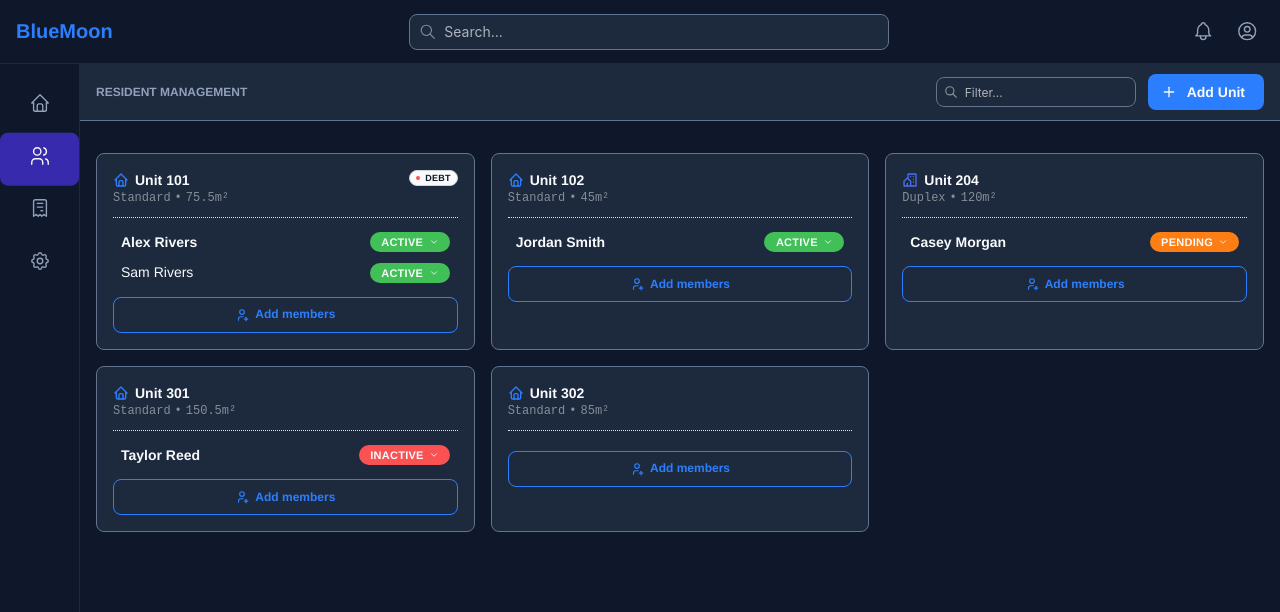
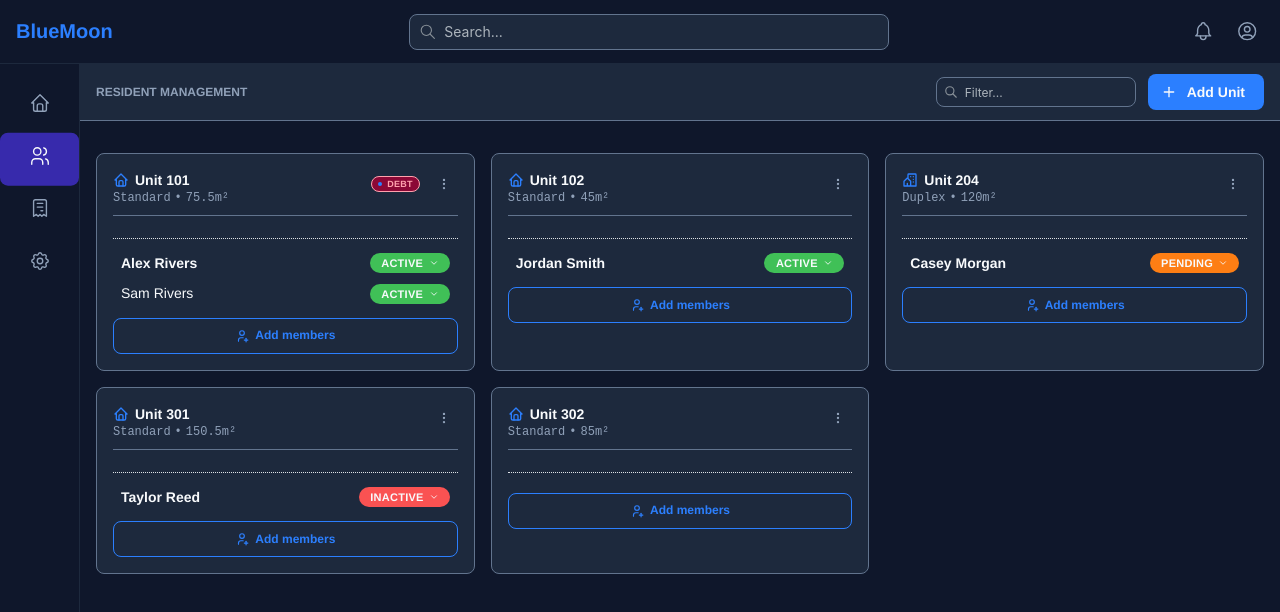
Before and after one commit to FairyHmm/BlueMoon, a React (Vite) app: page /residents in a window 1280 px wide. Shown: the top 612 px of the page. Built offline with nearby package versions, Linux system fonts and the light colour scheme.

Commit message:
feat: Implement the remove unit feature

```diff
--- a/src/components/modules/residents/UnitHeader.jsx
+++ b/src/components/modules/residents/UnitHeader.jsx
@@ -1,20 +1,35 @@
-import { Group, Stack, Text, Badge } from "@mantine/core";
-import { IconHome } from "@tabler/icons-react";
+import {
+  Group,
+  Stack,
+  Text,
+  Badge,
+  ActionIcon,
+  Menu,
+  TextInput,
+  NumberInput,
+  Select,
+} from "@mantine/core";
+import { IconHome, IconDotsVertical, IconTrash } from "@tabler/icons-react";
+import EditableField from "../../ui/EditableField";
 import { UNIT_TYPES, getUnitConfig } from "../../../data/registryConfigs";
-import EditableField from "../../ui/EditableField";
-import { TextInput, NumberInput, Select } from "@mantine/core";
+import classes from "../../../styles/components/modules/residents/unit-header.module.css";
 
-export default function UnitHeader({ unit, onUpdate }) {
+export default function UnitHeader({ unit, onUpdate, onRemove }) {
   const cfg = getUnitConfig(unit.type);
   const Icon = cfg.icon || IconHome;
 
   return (
-    <Group justify="space-between" align="flex-start">
+    <Group
+      justify="space-between"
+      align="flex-start"
+      className={classes["header-root"]}
+    >
       <Stack gap={0}>
         <Group gap={6}>
-          <Icon size={16} color={`var(--mantine-color-${cfg.color}-filled)`} />
+          {/* Using brand primary variable for the icon */}
+          <Icon size={16} style={{ color: "var(--color-primary)" }} />
           <Group gap={4}>
-            <Text fw={900} size="sm">
+            <Text fw={900} size="sm" className={classes["title-label"]}>
               Unit
             </Text>
             <EditableField
@@ -38,12 +53,13 @@ export default function UnitHeader({ unit, onUpdate }) {
             }))}
             onSave={(v) => onUpdate(unit.id, { type: v })}
             renderDisplay={() => (
-              <Text size="xs" c="dimmed">
+              <Text size="xs" className="color-muted">
                 {cfg.label}
               </Text>
             )}
+            comboboxProps={{ zIndex: 2000, withinPortal: true }}
           />
-          <Text size="xs" c="dimmed">
+          <Text size="xs" className="color-muted">
             •
           </Text>
           <EditableField
@@ -52,7 +68,7 @@ export default function UnitHeader({ unit, onUpdate }) {
             decimalScale={2}
             onSave={(v) => onUpdate(unit.id, { area: v })}
             renderDisplay={(v) => (
-              <Text size="xs" c="dimmed">
+              <Text size="xs" className="color-muted">
                 {v}m²
               </Text>
             )}
@@ -60,11 +76,39 @@ export default function UnitHeader({ unit, onUpdate }) {
         </Group>
       </Stack>
 
-      {unit.hasUnpaidBills && (
-        <Badge color="red" variant="dot" size="xs">
-          DEBT
-        </Badge>
-      )}
+      <Group gap="xs">
+        {unit.hasUnpaidBills && (
+          <Badge variant="dot" size="xs" className={classes["debt-badge"]}>
+            DEBT
+          </Badge>
+        )}
+
+        <Menu shadow="md" width={160} position="bottom-end">
+          <Menu.Target>
+            <ActionIcon variant="subtle" className={classes["action-trigger"]}>
+              <IconDotsVertical size={14} />
+            </ActionIcon>
+          </Menu.Target>
+
+          <Menu.Dropdown className={classes["menu-dropdown"]}>
+            <Menu.Item
+              color="var(--color-danger)"
+              leftSection={<IconTrash size={14} />}
+              onClick={() => {
+                if (
+                  window.confirm(
+                    `Delete unit ${unit.id} and unlink all residents?`,
+                  )
+                ) {
+                  onRemove(unit.id); // Triggers cascading update
+                }
+              }}
+            >
+              Delete Unit
+            </Menu.Item>
+          </Menu.Dropdown>
+        </Menu>
+      </Group>
     </Group>
   );
 }
--- a/src/styles/components/modules/residents/unit-header.module.css
+++ b/src/styles/components/modules/residents/unit-header.module.css
@@ -1,53 +1,36 @@
-/* Update these in your module.css */
-
 .header-root {
   padding-bottom: var(--spacing-xs);
   border-bottom: 1px solid var(--color-border);
-  margin-bottom: var(--spacing-xs);
+  margin-bottom: var(--spacing-sm);
 }
 
-.clickable-text {
-  cursor: pointer;
-  border-radius: var(--radius-sm);
-  transition: background-color 0.15s ease;
-  padding: 0 2px;
+.title-label {
+  color: var(--color-text);
 }
 
-.clickable-text:hover {
-  background-color: var(--color-bg-hover);
+/* OKLCH styling for status indicators */
+.debt-badge {
+  background-color: var(--color-danger-bg);
+  color: var(--color-danger);
+  border: 1px solid var(--color-danger);
+  font-weight: 700;
 }
 
-.edit-input {
-  /* Using your brand tokens for a seamless dark-mode experience */
-  :global(.mantine-Input-input) {
-    min-height: unset;
-    height: 1.4rem;
-    padding: 0 4px;
-
-    /* Use transparent bg to prevent the "white box" flicker */
-    background-color: transparent !important;
-
-    /* Informatics Style: Underline only */
-    border: none;
-    border-bottom: 2px solid var(--color-primary);
-    border-radius: 0;
-
-    color: var(--color-text);
-    font-size: inherit;
-    font-weight: inherit;
-    font-family: inherit;
-    transition: border-bottom-color 0.2s ease;
-  }
-
-  :global(.mantine-Input-input:focus) {
-    border-bottom-color: var(--color-primary-hover);
-    outline: none;
-  }
+.action-trigger {
+  color: var(--color-text-muted);
 }
 
-:global(.mono) {
-  /* Pulls from your JetBrains Mono definition in theme.css */
-  font-family: var(--font-family-mono);
-  font-variant-numeric: tabular-nums;
-  font-size: var(--font-size-sm);
+.action-trigger:hover {
+  background-color: var(--color-bg-hover);
+  color: var(--color-text);
 }
+
+.menu-dropdown {
+  background-color: var(--color-bg-card);
+  border: 1px solid var(--color-border);
+}
+
+/* Ensure dangerous hover states respect your brand colors */
+:global(.mantine-Menu-item[data-color="var(--color-danger)"]:hover) {
+  background-color: var(--color-danger-bg) !important;
+}
```
